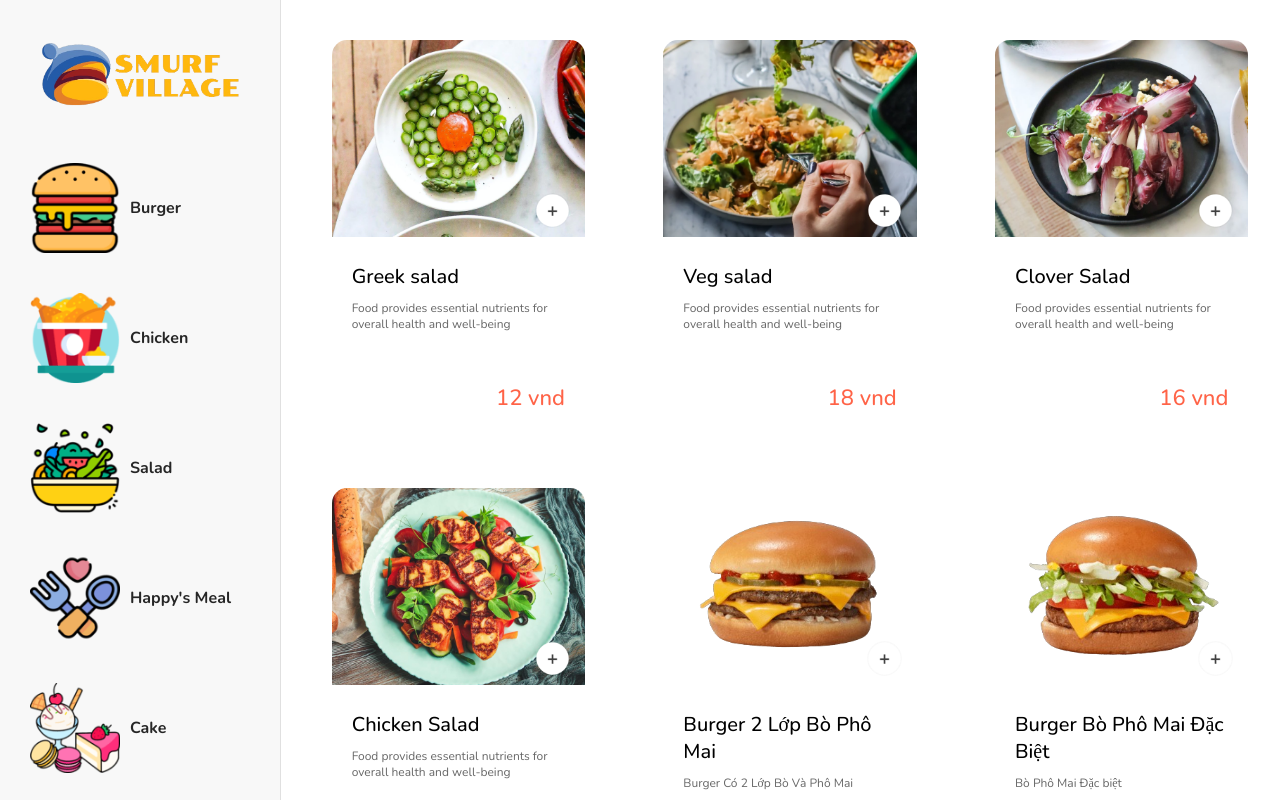
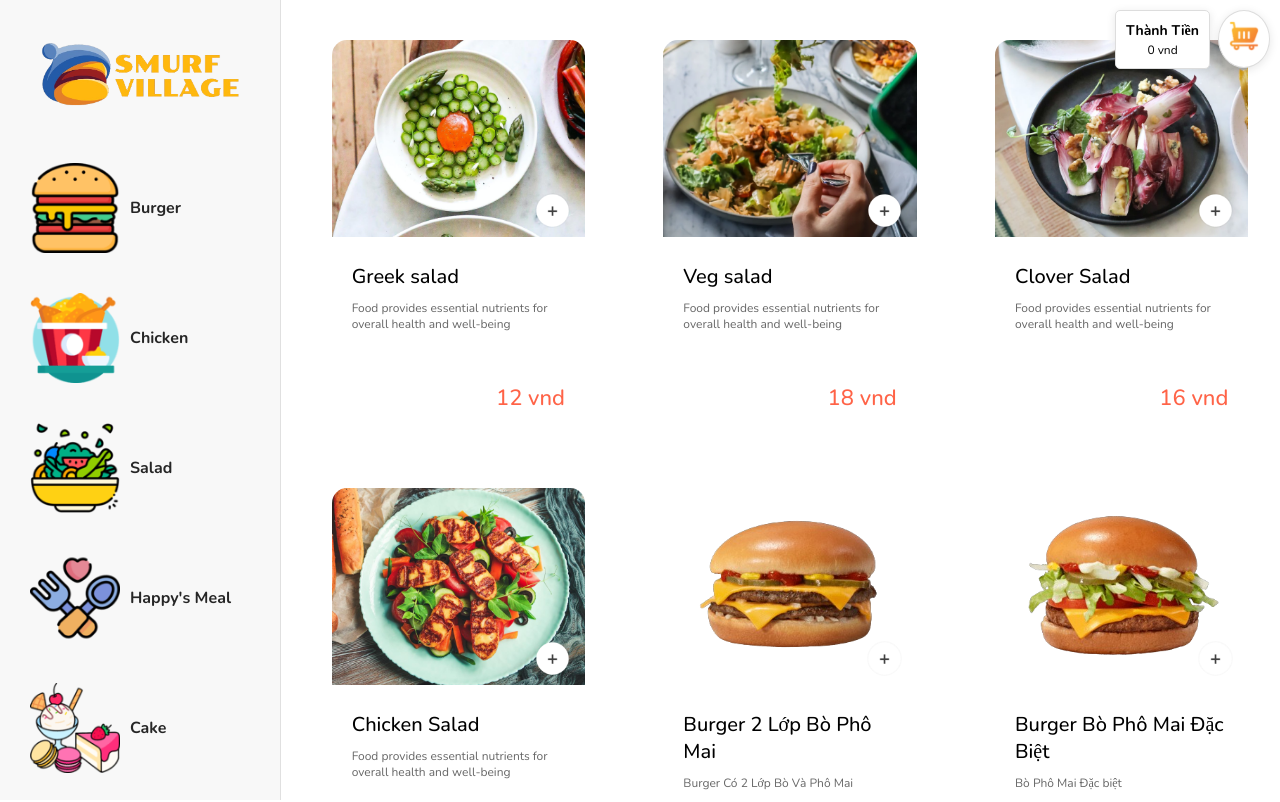
Before and after one commit to fandboder/react-member-ui, a React (Vite) app: page /home in a window 1280 px wide. Shown: the top 802 px of the page. Built offline with nearby package versions, Linux system fonts and the light colour scheme.

Commit message:
feat: show the basic information of the shopping cart to the home page

```diff
--- a/src/components/FoodDisplay/FoodDisplay.css
+++ b/src/components/FoodDisplay/FoodDisplay.css
@@ -6,8 +6,59 @@
     display: grid;
     grid-template-columns: repeat(auto-fill, minmax(240px, 1fr));
     margin-top: 30px;
-    gap: 15px; /* Giảm khoảng cách giữa các cột */
-    row-gap: 25px; /* Giảm khoảng cách giữa các hàng */
+    gap: 15px;
+    row-gap: 25px;
+}
+.basket {
+    position: fixed;
+    top: 10px;
+    right: 10px;
+    background-color: #fff;
+    border: 1px solid #ddd;
+    border-radius: 50%;
+    padding: 10px;
+    box-shadow: 0 2px 10px rgba(0, 0, 0, 0.1);
+    z-index: 1000;
+}
+
+.basket img {
+    width: 30px;
+    height: 30px;
+}
+
+.basket .basket-count {
+    position: absolute;
+    top: -5px;
+    right: -5px;
+    background-color: red;
+    color: white;
+    border-radius: 50%;
+    padding: 2px;
+    font-size: 12px;
+}
+.order-total {
+    position: fixed;
+    top: 10px;
+    right: 70px;
+    background-color: #fff;
+    border: 1px solid #ddd;
+    border-radius: 5px;
+    padding: 10px;
+    box-shadow: 0 2px 10px rgba(0, 0, 0, 0.1);
+    z-index: 1000;
+    text-align: center;
+}
+
+.order-total p:first-child {
+    font-size: 14px;
+    margin: 0;
+    font-weight: bold;
+}
+
+.order-total p:last-child {
+    margin: 2px 0 0;
+    font-size: 12px;
+    color: #000;
 }
 
 /* RESPONSIVE */
@@ -15,7 +66,7 @@
 @media (max-width: 750px) {
     .food-display-list {
         grid-template-columns: repeat(auto-fill, minmax(180px, 1fr)); /* Even smaller columns */
-        gap: 10px; /* Giảm khoảng cách giữa các cột */
-        row-gap: 15px; /* Giảm khoảng cách giữa các hàng */
+        gap: 10px;
+        row-gap: 15px;
     }
 }
--- a/src/components/FoodDisplay/FoodDisplay.jsx
+++ b/src/components/FoodDisplay/FoodDisplay.jsx
@@ -1,11 +1,14 @@
+import "./FoodDisplay.css";
 import PropTypes from "prop-types";
-import "./FoodDisplay.css";
 import { useContext } from "react";
+import { Link } from "react-router-dom";
+import FoodItem from "../FoodItem/FoodItem";
+import { assets } from "./../../assets/assets";
 import { StoreContext } from "../context/StoreContext";
-import FoodItem from "../FoodItem/FoodItem";
 
 const FoodDisplay = ({ category = "All" }) => {
   const { food_list } = useContext(StoreContext);
+  const { getTotalCartQuantity, getTotalCartAmount } = useContext(StoreContext);
 
   return (
     <div className="food-display" id="food-display">
@@ -26,6 +29,19 @@ const FoodDisplay = ({ category = "All" }) => {
           return null;
         })}
       </div>
+      <div className="basket">
+        <Link to="/cart">
+          <img src={assets.basket_icon} alt="" />
+          {getTotalCartQuantity() > 0 && (
+            <span className="basket-count">{getTotalCartQuantity()}</span>
+          )}
+        </Link>
+        <div className={getTotalCartQuantity() === 0 ? "" : ""}></div>
+      </div>
+      <div className="order-total">
+        <p>Thành Tiền</p>
+        <p>{getTotalCartAmount() + getTotalCartAmount() * 0.08} vnd</p>
+      </div>
     </div>
   );
 };
--- a/src/components/ExploreMenu/ExploreMenu.jsx
+++ b/src/components/SideBar/SideBar.jsx
@@ -1,22 +1,27 @@
 import PropTypes from "prop-types";
-import "./ExploreMenu.css";
-import { assets } from "./../../assets/assets";
+import "./SideBar.css";
+import { assets } from "../../assets/assets";
 import { menu_list } from "../../assets/assets";
 import { useNavigate } from "react-router-dom";
 import { Link } from "react-router-dom";
 
-const ExploreMenu = ({ category, setCategory }) => {
+const SideBar = ({ category, setCategory }) => {
   const navigate = useNavigate();
 
   const handleClick = (menuName) => {
     setCategory(menuName);
-    navigate("/home"); // Navigate to home page
+    navigate("/home");
+  };
+
+  const handleLogoClick = () => {
+    setCategory("All");
+    navigate("/home");
   };
 
   return (
     <div className="explore-menu">
       <div className="navbar-logo-container">
-        <Link to="/home">
+        <Link to="/home" onClick={handleLogoClick}>
           <img src={assets.logo} alt="" className="logo" />
         </Link>
       </div>
@@ -44,9 +49,9 @@ const ExploreMenu = ({ category, setCategory }) => {
   );
 };
 
-ExploreMenu.propTypes = {
+SideBar.propTypes = {
   category: PropTypes.string.isRequired,
   setCategory: PropTypes.func.isRequired,
 };
 
-export default ExploreMenu;
+export default SideBar;
--- a/src/layout/BaseLayout.jsx
+++ b/src/layout/BaseLayout.jsx
@@ -1,6 +1,6 @@
 import { useState } from "react";
 import { Outlet } from "react-router-dom";
-import ExploreMenu from "./../components/ExploreMenu/ExploreMenu";
+import SideBar from "./../components/SideBar/SideBar";
 import "./BaseLayout.css";
 
 const BaseLayout = () => {
@@ -9,7 +9,7 @@ const BaseLayout = () => {
   return (
     <main className="page-wrapper">
       <div className="sidebar">
-        <ExploreMenu category={category} setCategory={setCategory} />
+        <SideBar category={category} setCategory={setCategory} />
       </div>
       <div className="content-wrapper">
         <Outlet context={{ category }} />
--- a/src/pages/Cart/Cart.css
+++ b/src/pages/Cart/Cart.css
@@ -25,6 +25,7 @@
 }
 .cart-bottom{
     margin-top: 80px;
+    margin-bottom: 50px;
     display: flex;
     justify-content: space-between;
     gap: max(12vw,20px);
@@ -60,7 +61,8 @@
 
 }
 .cart-promocode{
-    flex: 1;
+    flex: 0.5;
+    margin-right: 10px;
 }
 .cart-promocode-input{
     margin-top: 5px;
--- a/src/pages/Cart/Cart.jsx
+++ b/src/pages/Cart/Cart.jsx
@@ -48,7 +48,7 @@ const Cart = () => {
           <h2>Tổng giá đơn hàng</h2>
           <div>
             <div className="cart-total-details">
-              <p>Tổng phụ</p>
+              <p>Tổng Tiền Hàng</p>
               <p>${getTotalCartAmount()}</p>
             </div>
             <hr />
@@ -58,7 +58,7 @@ const Cart = () => {
             </div>
             <hr />
             <div className="cart-total-details">
-              <p>Tổng</p>
+              <p>Tổng Thanh Toán</p>
               <p>${getTotalCartAmount() + getTotalCartAmount() * 0.08}</p>
             </div>
           </div>
```
Also changed, not shown: src/components/SideBar/SideBar.css (renamed from src/components/ExploreMenu/ExploreMenu.css).
